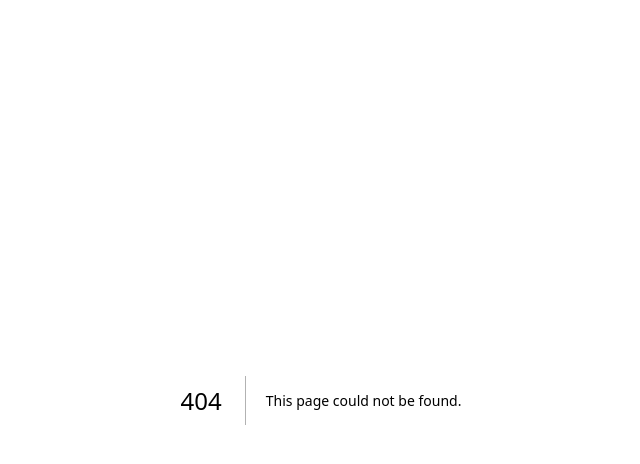
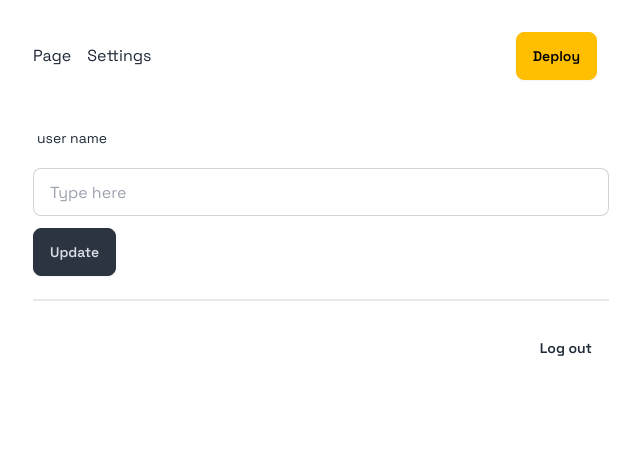
Before and after one commit to luije87/indie-page, a Next.js app: page /dashboard/settings in a window 1280 px wide. Before the commit this address had no page. Shown: the top 464 px of the page, without its empty margins (319-959 px from the left). Built offline with nearby package versions, Linux system fonts and the light colour scheme.

Commit message:
chore: Update page.tsx to include "claim your page" link

```diff
--- a/app/admin/page.tsx
+++ /dev/null
@@ -1,8 +0,0 @@
-export default function Page() {
-  return (
-    <div className="max-w-xl mx-4 mt-8 lg:mx-auto">
-      <h1 className="text-3xl font-bold text-gray-900">Admin Page</h1>
-      <p className="mt-4 text-gray-600">Welcome to the admin page!</p>
-    </div>
-  );
-}
--- a/app/dashboard/layout.tsx
+++ b/app/dashboard/layout.tsx
@@ -11,15 +11,19 @@ export const metadata = {
 
 export default function Layout({ children }: { children: React.ReactNode }) {
   return (
-    <>
-      <div className="navbar bg-base-100 mx-auto flex items-center justify-between px-2 sm:px-4 lg:max-w-7xl">
-        <div className="flex-1">
-          <Link className="btn btn-ghost text-xl" href={"/"}>
-            {APPLICATION_NAME}
-          </Link>
-        </div>
-        <div className="flex-none">
-          <form>
+    <div className="max-w-xl mx-4 mt-8 lg:mx-auto">
+      <nav className="">
+        <div className="flex flex-row items-center">
+          <div className="flex flex-1 gap-4">
+            <Link className="hover:link" href="/dashboard">
+              Page
+            </Link>
+            <Link className="hover:link" href="/dashboard/settings">
+              Settings
+            </Link>
+          </div>
+          <button className="btn btn-warning mr-3">Deploy</button>
+          {/* <form>
             <SubmitButton
               pendingText="Logging out..."
               formAction={signOutAction}
@@ -27,10 +31,10 @@ export default function Layout({ children }: { children: React.ReactNode }) {
             >
               Log out
             </SubmitButton>
-          </form>
+          </form> */}
         </div>
-      </div>
-      <main>{children}</main>
-    </>
+      </nav>
+      <main className="mt-10">{children}</main>
+    </div>
   );
 }
--- a/app/dashboard/page.tsx
+++ b/app/dashboard/page.tsx
@@ -1,26 +1,49 @@
-import { createClient } from "@/utils/supabase/server";
-import { redirect } from "next/navigation";
+import { SubmitButton } from "@/components/ui/submit-button";
+import { signOutAction } from "@/utils/auth-helpers/actions";
+import { SparklesIcon } from "@heroicons/react/20/solid";
+import Link from "next/link";
 
-export default async function Dashboard() {
-  const supabase = createClient();
+export default function Page() {
+  return (
+    <div className="max-w-xl mx-4 lg:mx-auto">
+      <div className="flex flex-col gap-4">
+        {/* <p className="mt-4 text-gray-600">Welcome to the admin page!</p> */}
+        <label className="form-control w-full">
+          <div className="label">
+            <span className="label-text">what is your name?</span>
+          </div>
+          <input
+            type="text"
+            placeholder="Type here"
+            className="input input-bordered w-full"
+          />
+        </label>
+        <label className="form-control w-full">
+          <div className="label">
+            <span className="label-text">where are you located?</span>
+          </div>
+          <input
+            type="text"
+            placeholder="Type here"
+            className="input input-bordered w-full"
+          />
+        </label>
+        <label className="form-control w-full">
+          <div className="label">
+            <span className="label-text">write cool stuffs about you</span>
+          </div>
+          <textarea
+            className="textarea textarea-bordered"
+            placeholder="bio"
+            rows={5}
+          ></textarea>
+        </label>
 
-  const {
-    data: { user },
-  } = await supabase.auth.getUser();
-
-  if (!user) {
-    return redirect("/sign-in");
-  }
-
-  return (
-    <div className="w-full max-w-5xl items-center justify-center mx-auto">
-      <h2 className="font-bold text-2xl mb-4">
-        This is a protected route. Your user details
-      </h2>
-      <div className="mockup-code">
-        <pre data-prefix="">
-          <code>{JSON.stringify(user, null, 6)}</code>
-        </pre>
+        <button className="btn btn-neutral">
+          Rewrite bio using AI
+          <SparklesIcon className="w-6 h-6 ml-2" />
+        </button>
+        <p className="mt-4 text-gray-600">links</p>
       </div>
     </div>
   );
--- /dev/null
+++ b/app/dashboard/settings/page.tsx
@@ -0,0 +1,32 @@
+import { SubmitButton } from "@/components/ui/submit-button";
+import { signOutAction } from "@/utils/auth-helpers/actions";
+
+export default function Home() {
+  return (
+    <>
+      <label className="form-control w-full gap-3">
+        <div className="label">
+          <span className="label-text">user name</span>
+        </div>
+        <input
+          type="text"
+          placeholder="Type here"
+          className="input input-bordered w-full"
+        />
+      </label>
+      <button className="btn btn-neutral mt-3">Update</button>
+      <div className="divider"></div>
+      <div className="flex flex-row justify-end">
+        <form>
+          <SubmitButton
+            pendingText="Logging out..."
+            formAction={signOutAction}
+            className="btn btn-ghost"
+          >
+            Log out
+          </SubmitButton>
+        </form>
+      </div>
+    </>
+  );
+}
```
